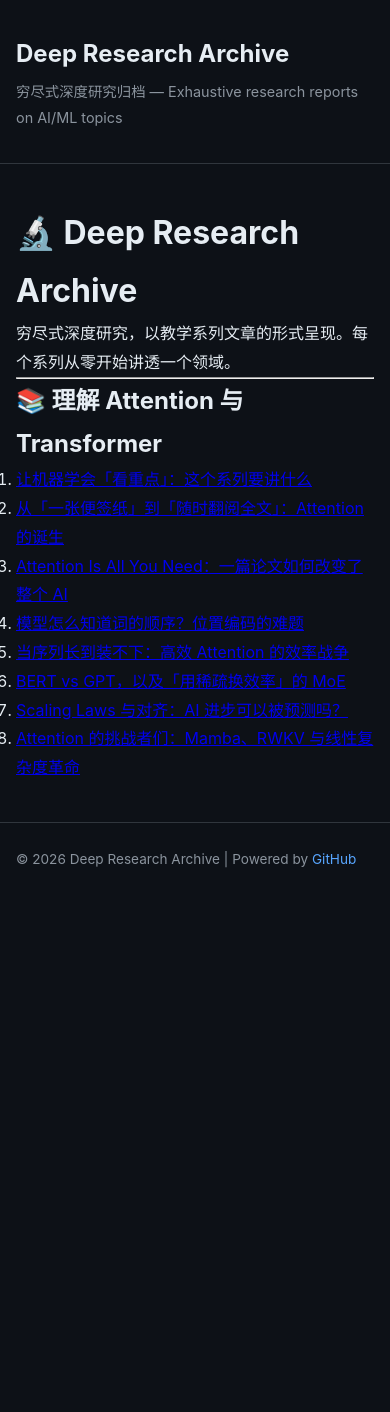
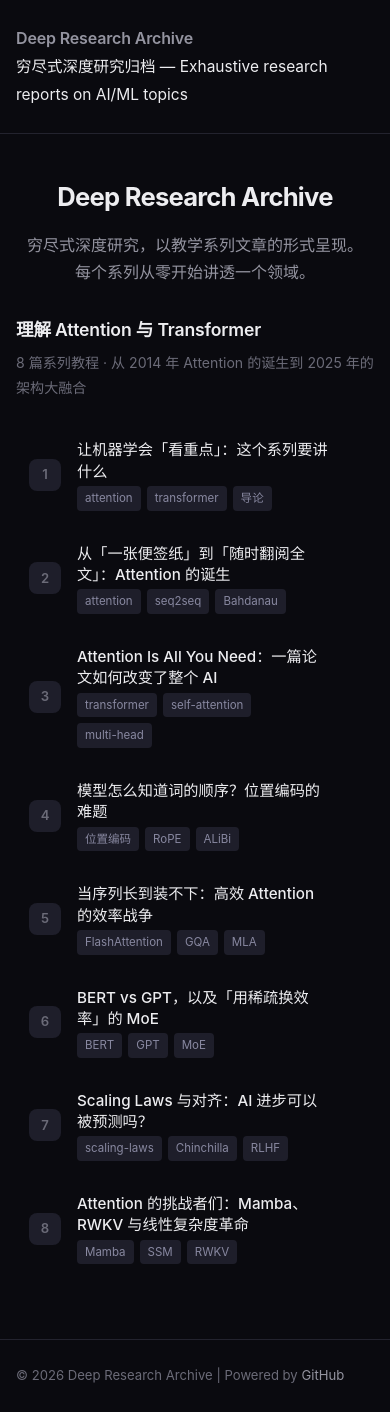
Before and after one commit to memoverflow/deep-research, a Jekyll site: the page built from index.md, in a window 390 px wide. Built offline with Jekyll 4.4.1, drawn with Linux system fonts in a browser that asks for light colours; before the commit the page ends 900 px from its top, so only the background shows below that.

Commit message:
style: polished card-based design, Linear/Notion inspired

```diff
--- a/assets/css/style.css
+++ b/assets/css/style.css
@@ -1,194 +1,356 @@
-/* Deep Research Blog Style */
+/* Deep Research Blog — Polished Dark Theme */
 :root {
-  --bg: #0d1117;
-  --surface: #161b22;
-  --border: #30363d;
-  --text: #e6edf3;
-  --text-muted: #8b949e;
-  --accent: #58a6ff;
-  --accent-hover: #79c0ff;
-  --tag-bg: #1f6feb33;
-  --code-bg: #1c2128;
+  --bg: #0a0a0f;
+  --surface: #13131a;
+  --surface-hover: #1a1a24;
+  --border: #23232e;
+  --border-hover: #3a3a4a;
+  --text: #ededf0;
+  --text-secondary: #9494a0;
+  --text-muted: #6b6b78;
+  --accent: #6e8eff;
+  --accent-soft: #6e8eff18;
+  --accent-hover: #8fa8ff;
+  --num-bg: #1e1e2a;
+  --tag-bg: #1e1e2a;
+  --tag-text: #8888a0;
+  --radius: 12px;
+  --radius-sm: 8px;
 }
 
 * { margin: 0; padding: 0; box-sizing: border-box; }
 
 body {
-  font-family: -apple-system, BlinkMacSystemFont, 'Segoe UI', Noto Sans, Helvetica, Arial, sans-serif;
+  font-family: -apple-system, BlinkMacSystemFont, 'SF Pro Text', 'Segoe UI', system-ui, sans-serif;
   background: var(--bg);
   color: var(--text);
   line-height: 1.8;
-  font-size: 17px;
+  font-size: 16.5px;
+  -webkit-font-smoothing: antialiased;
 }
 
 .wrapper {
-  max-width: 780px;
+  max-width: 740px;
   margin: 0 auto;
   padding: 0 24px;
 }
 
 /* Header */
 .site-header {
-  padding: 32px 0;
+  padding: 24px 0;
   border-bottom: 1px solid var(--border);
 }
 .site-title {
-  font-size: 1.5rem;
+  font-size: 1rem;
+  font-weight: 600;
+  color: var(--text-secondary);
+  text-decoration: none;
+  letter-spacing: -0.01em;
+}
+.site-title:hover { color: var(--text); }
+
+/* Hero */
+.hero {
+  padding: 56px 0 40px;
+  text-align: center;
+}
+.hero h1 {
+  font-size: 2rem;
   font-weight: 700;
+  letter-spacing: -0.03em;
+  margin-bottom: 12px;
+}
+.hero-desc {
+  color: var(--text-secondary);
+  font-size: 1rem;
+  line-height: 1.7;
+}
+
+/* Series Section */
+.series-section {
+  padding-bottom: 60px;
+}
+.series-heading {
+  font-size: 1.1rem;
+  font-weight: 600;
   color: var(--text);
+  margin-bottom: 4px;
+  letter-spacing: -0.01em;
+}
+.series-desc {
+  color: var(--text-muted);
+  font-size: 0.88rem;
+  margin-bottom: 24px;
+}
+
+/* Article Cards */
+.article-list {
+  display: flex;
+  flex-direction: column;
+  gap: 2px;
+}
+
+.article-card {
+  display: flex;
+  align-items: center;
+  gap: 16px;
+  padding: 16px 18px;
+  border-radius: var(--radius-sm);
+  text-decoration: none;
+  color: var(--text);
+  transition: background 0.15s ease, transform 0.1s ease;
+  border: 1px solid transparent;
+}
+.article-card:hover {
+  background: var(--surface-hover);
+  border-color: var(--border);
+}
+.article-card:active {
+  transform: scale(0.995);
+}
+
+.article-num {
+  flex-shrink: 0;
+  width: 32px;
+  height: 32px;
+  display: flex;
+  align-items: center;
+  justify-content: center;
+  background: var(--num-bg);
+  border-radius: 8px;
+  font-size: 0.82rem;
+  font-weight: 600;
+  color: var(--text-muted);
+}
+
+.article-info {
+  flex: 1;
+  min-width: 0;
+}
+
+.article-title {
+  font-size: 0.95rem;
+  font-weight: 500;
+  color: var(--text);
+  margin-bottom: 4px;
+  line-height: 1.4;
+}
+.article-card:hover .article-title {
+  color: var(--accent-hover);
+}
+
+.article-summary {
+  font-size: 0.82rem;
+  color: var(--text-muted);
+  line-height: 1.5;
+  margin-bottom: 6px;
+  display: -webkit-box;
+  -webkit-line-clamp: 2;
+  -webkit-box-orient: vertical;
+  overflow: hidden;
+}
+
+.article-meta {
+  display: flex;
+  gap: 6px;
+  flex-wrap: wrap;
+}
+.article-tag {
+  font-size: 0.72rem;
+  color: var(--tag-text);
+  background: var(--tag-bg);
+  padding: 2px 8px;
+  border-radius: 4px;
+}
+
+.article-arrow {
+  flex-shrink: 0;
+  color: var(--text-muted);
+  font-size: 1.1rem;
+  opacity: 0;
+  transition: opacity 0.15s, transform 0.15s;
+}
+.article-card:hover .article-arrow {
+  opacity: 1;
+  transform: translateX(2px);
+}
+
+/* Post Page */
+.post-header {
+  margin-bottom: 48px;
+  padding: 48px 0 32px;
+  border-bottom: 1px solid var(--border);
+}
+.series-nav-top {
+  color: var(--text-muted);
+  font-size: 0.85rem;
+  margin-bottom: 16px;
+}
+.series-nav-top a {
+  color: var(--accent);
   text-decoration: none;
 }
-.site-title:hover { color: var(--accent); }
-.site-description {
+.series-nav-top a:hover { text-decoration: underline; }
+.series-progress { color: var(--text-muted); }
+
+.post-title {
+  font-size: 1.75rem;
+  font-weight: 700;
+  letter-spacing: -0.02em;
+  line-height: 1.3;
+  margin-bottom: 16px;
+}
+.post-meta {
   color: var(--text-muted);
-  margin-top: 4px;
-  font-size: 0.9rem;
+  font-size: 0.85rem;
+}
+.post-meta span { margin-right: 14px; }
+.post-tags { margin-top: 12px; }
+.tag {
+  display: inline-block;
+  background: var(--tag-bg);
+  color: var(--tag-text);
+  padding: 3px 10px;
+  border-radius: 5px;
+  font-size: 0.78rem;
+  margin-right: 6px;
 }
 
-/* Main */
-.page-content {
-  padding: 40px 0;
-  min-height: 70vh;
+/* Post Content */
+.post-content {
+  padding-bottom: 48px;
 }
-
-/* Series card on index */
-.series-card {
+.post-content h2 {
+  font-size: 1.3rem;
+  font-weight: 650;
+  margin: 48px 0 16px;
+  letter-spacing: -0.01em;
+  color: var(--text);
+}
+.post-content h3 {
+  font-size: 1.05rem;
+  font-weight: 600;
+  margin: 32px 0 10px;
+  color: var(--text);
+}
+.post-content p {
+  margin-bottom: 18px;
+  color: var(--text-secondary);
+}
+.post-content strong {
+  color: var(--text);
+  font-weight: 600;
+}
+.post-content a {
+  color: var(--accent);
+  text-decoration: none;
+  border-bottom: 1px solid var(--accent-soft);
+}
+.post-content a:hover {
+  border-bottom-color: var(--accent);
+}
+.post-content code {
+  background: var(--surface);
+  padding: 2px 7px;
+  border-radius: 5px;
+  font-size: 0.88em;
+  font-family: 'SF Mono', 'Fira Code', monospace;
+}
+.post-content pre {
   background: var(--surface);
   border: 1px solid var(--border);
-  border-radius: 8px;
-  padding: 24px;
-  margin-bottom: 20px;
+  border-radius: var(--radius-sm);
+  padding: 18px 20px;
+  overflow-x: auto;
+  margin: 20px 0;
+  font-size: 0.88em;
+  line-height: 1.6;
 }
-.series-card h2 { font-size: 1.3rem; margin-bottom: 8px; color: var(--text); }
-.series-list {
-  margin: 12px 0 0 20px;
-  list-style: decimal;
+.post-content pre code {
+  background: none;
+  padding: 0;
 }
-.series-list li {
-  margin-bottom: 6px;
-  color: var(--text-muted);
+.post-content blockquote {
+  border-left: 3px solid var(--border-hover);
+  padding: 12px 0 12px 20px;
+  margin: 24px 0;
+  color: var(--text-secondary);
+  font-style: italic;
 }
-.series-list li a { color: var(--accent); text-decoration: none; }
-.series-list li a:hover { text-decoration: underline; }
+.post-content ul, .post-content ol {
+  margin: 10px 0 20px 24px;
+  color: var(--text-secondary);
+}
+.post-content li { margin-bottom: 8px; }
+.post-content img {
+  max-width: 100%;
+  border-radius: var(--radius-sm);
+  margin: 24px 0;
+}
+.post-content hr {
+  border: none;
+  border-top: 1px solid var(--border);
+  margin: 48px 0;
+}
+.post-content table {
+  width: 100%;
+  border-collapse: collapse;
+  margin: 20px 0;
+  font-size: 0.9em;
+}
+.post-content th, .post-content td {
+  border: 1px solid var(--border);
+  padding: 10px 14px;
+  text-align: left;
+}
+.post-content th {
+  background: var(--surface);
+  font-weight: 600;
+  color: var(--text);
+}
+.post-content td { color: var(--text-secondary); }
 
-/* Research cards on index */
-.research-card {
-  background: var(--surface);
-  border: 1px solid var(--border);
-  border-radius: 8px;
-  padding: 24px;
-  margin-bottom: 16px;
-  transition: border-color 0.2s;
-}
-.research-card:hover { border-color: var(--accent); }
-.research-card h2 { font-size: 1.25rem; margin-bottom: 8px; }
-.research-card h2 a { color: var(--text); text-decoration: none; }
-.research-card h2 a:hover { color: var(--accent); }
-.card-meta { color: var(--text-muted); font-size: 0.85rem; }
-.card-meta span { margin-right: 16px; }
-.research-card p { color: var(--text-muted); margin-top: 8px; }
-
-/* Series navigation */
-.series-nav-top {
-  color: var(--text-muted);
-  font-size: 0.9rem;
-  margin-bottom: 12px;
-}
-.series-nav-top a { color: var(--accent); text-decoration: none; }
-.series-progress { color: var(--text-muted); }
-
+/* Series bottom navigation */
 .series-nav-bottom {
   display: flex;
   justify-content: space-between;
   margin-top: 48px;
-  padding-top: 24px;
+  padding: 24px 0;
   border-top: 1px solid var(--border);
-  font-size: 0.95rem;
+  gap: 24px;
 }
 .series-nav-bottom a {
   color: var(--accent);
   text-decoration: none;
+  font-size: 0.9rem;
+  transition: color 0.15s;
 }
-.series-nav-bottom a:hover { text-decoration: underline; }
-.nav-prev, .nav-next { max-width: 45%; }
+.series-nav-bottom a:hover { color: var(--accent-hover); }
+.nav-prev, .nav-next { max-width: 48%; }
 .nav-next { text-align: right; }
-
-/* Post */
-.post-header { margin-bottom: 40px; padding-bottom: 24px; border-bottom: 1px solid var(--border); }
-.post-title { font-size: 1.8rem; margin-bottom: 12px; line-height: 1.3; }
-.post-meta { color: var(--text-muted); font-size: 0.9rem; }
-.post-meta span { margin-right: 16px; }
-.post-tags { margin-top: 12px; }
-.tag {
-  display: inline-block;
-  background: var(--tag-bg);
-  color: var(--accent);
-  padding: 2px 10px;
-  border-radius: 12px;
-  font-size: 0.8rem;
-  margin-right: 6px;
-}
-
-/* Content - optimized for reading */
-.post-content h1 { font-size: 1.6rem; margin: 48px 0 16px; }
-.post-content h2 { font-size: 1.35rem; margin: 40px 0 12px; color: var(--accent); }
-.post-content h3 { font-size: 1.1rem; margin: 28px 0 8px; }
-.post-content p { margin-bottom: 18px; }
-.post-content a { color: var(--accent); text-decoration: none; }
-.post-content a:hover { text-decoration: underline; }
-.post-content code {
-  background: var(--code-bg);
-  padding: 2px 6px;
-  border-radius: 4px;
-  font-size: 0.88em;
-}
-.post-content pre {
-  background: var(--code-bg);
-  border: 1px solid var(--border);
-  border-radius: 8px;
-  padding: 16px;
-  overflow-x: auto;
-  margin-bottom: 18px;
-  font-size: 0.9em;
-}
-.post-content pre code { background: none; padding: 0; }
-.post-content blockquote {
-  border-left: 3px solid var(--accent);
-  padding-left: 16px;
-  color: var(--text-muted);
-  margin: 20px 0;
-  font-style: italic;
-}
-.post-content table {
-  width: 100%;
-  border-collapse: collapse;
-  margin: 18px 0;
-}
-.post-content th, .post-content td {
-  border: 1px solid var(--border);
-  padding: 8px 12px;
-  text-align: left;
-}
-.post-content th { background: var(--surface); }
-.post-content ul, .post-content ol { margin: 8px 0 18px 24px; }
-.post-content li { margin-bottom: 6px; }
-.post-content img { max-width: 100%; border-radius: 8px; margin: 20px 0; }
-.post-content hr { border: none; border-top: 1px solid var(--border); margin: 40px 0; }
 
 /* Footer */
 .site-footer {
   padding: 24px 0;
   border-top: 1px solid var(--border);
   color: var(--text-muted);
-  font-size: 0.85rem;
+  font-size: 0.82rem;
 }
-.site-footer a { color: var(--accent); text-decoration: none; }
+.site-footer a {
+  color: var(--text-secondary);
+  text-decoration: none;
+}
+.site-footer a:hover { color: var(--text); }
 
 /* Responsive */
 @media (max-width: 600px) {
   .wrapper { padding: 0 16px; }
-  body { font-size: 16px; }
+  body { font-size: 15.5px; }
+  .hero { padding: 40px 0 28px; }
+  .hero h1 { font-size: 1.6rem; }
   .post-title { font-size: 1.4rem; }
+  .article-card { padding: 14px 12px; }
+  .article-summary { display: none; }
   .series-nav-bottom { flex-direction: column; gap: 12px; }
   .nav-prev, .nav-next { max-width: 100%; text-align: left; }
 }
--- a/index.md
+++ b/index.md
@@ -3,22 +3,34 @@ layout: default
 title: Home
 ---
 
-# 🔬 Deep Research Archive
-
-穷尽式深度研究，以教学系列文章的形式呈现。每个系列从零开始讲透一个领域。
-
----
+<section class="hero">
+  <h1>Deep Research Archive</h1>
+  <p class="hero-desc">穷尽式深度研究，以教学系列文章的形式呈现。<br>每个系列从零开始讲透一个领域。</p>
+</section>
 
 {% assign sorted = site.research | sort: 'series_order' %}
 
 {% if sorted.size > 0 %}
 
-## 📚 理解 Attention 与 Transformer
+<section class="series-section">
+  <h2 class="series-heading">理解 Attention 与 Transformer</h2>
+  <p class="series-desc">8 篇系列教程 · 从 2014 年 Attention 的诞生到 2025 年的架构大融合</p>
 
-{% for post in sorted %}
-{{ post.series_order }}. [{{ post.title }}]({{ post.url | relative_url }})
-{% endfor %}
+  <div class="article-list">
+  {% for post in sorted %}
+    <a href="{{ post.url | relative_url }}" class="article-card">
+      <span class="article-num">{{ post.series_order }}</span>
+      <div class="article-info">
+        <h3 class="article-title">{{ post.title }}</h3>
+        {% if post.summary %}<p class="article-summary">{{ post.summary }}</p>{% endif %}
+        <div class="article-meta">
+          {% for tag in post.tags limit:3 %}<span class="article-tag">{{ tag }}</span>{% endfor %}
+        </div>
+      </div>
+      <span class="article-arrow">→</span>
+    </a>
+  {% endfor %}
+  </div>
+</section>
 
-{% else %}
-*暂无文章*
 {% endif %}
```
